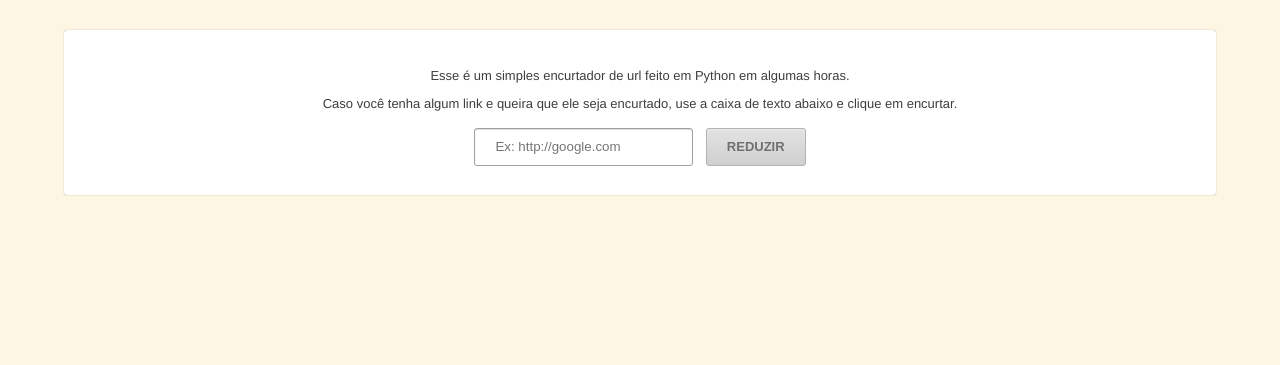
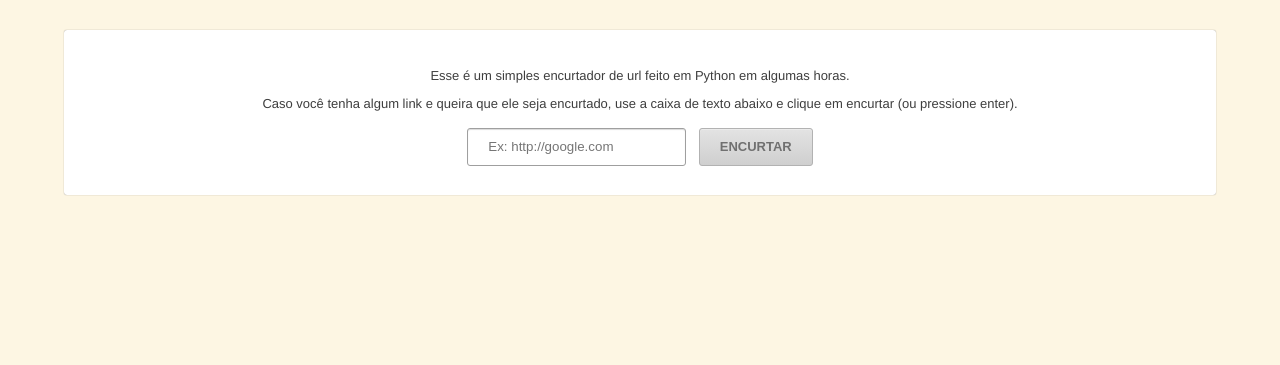
Before and after one commit to rnossal/nssl-shorter, a Flask app: page / in a window 1280 px wide. Shown: the part 86-451 px from the top of the page. Run offline with Flask 2, Linux system fonts and the light colour scheme.

Commit message:
Corrigido uns bugs e adicionado a opção encurtar pressionando enter no campo de text

```diff
--- a/static/js/script.js
+++ b/static/js/script.js
@@ -16,12 +16,12 @@ function printMessage(response) {
 	response = JSON.parse(response);
 	var message = document.createElement('span');
 	message.id = 'spn';
-	if (response.errorCode == null) {
+	if (response.errorCode === null) {
 		var newUrl = window.location.href + response.url;
 		message.innerHTML = 'Aqui está sua URL encurtada: <a id="newURL" href="' + newUrl + '">' + newUrl + '</a>';
 		message.className = 'urlDone';
 	}
-	else if (response.errorCode == 0) {
+	else if (response.errorCode === 0) {
 		message.innerHTML = 'Você precisa fornecer alguma URL para ser encurtada pelo menos.';
 		message.className = 'urlError';
 	}
@@ -30,7 +30,7 @@ function printMessage(response) {
 		message.className = 'urlError';
 	}
 	var spn = document.getElementById('spn');
-	if (spn != null) {
+	if (spn !== null) {
 		spn.parentNode.removeChild(spn);
 	}
 	insertAfter(message, document.getElementById('cont'));
@@ -39,3 +39,10 @@ function printMessage(response) {
 function insertAfter(newNode, referenceNode) {
 	referenceNode.parentNode.insertBefore(newNode, referenceNode.nextSibling);
 }
+
+function inputKeyPress(evt) {
+	if(evt.which == 13 || evt.keyCode == 13) {
+		shortIt();
+	}
+}
+document.getElementById('url-input').addEventListener('keypress', inputKeyPress);
--- a/templates/index.html
+++ b/templates/index.html
@@ -2,8 +2,8 @@
 {% block content %}
 <section id="cont">
 	<p>Esse é um simples encurtador de url feito em Python em algumas horas.</p>
-	<p>Caso você tenha algum link e queira que ele seja encurtado, use a caixa de texto abaixo e clique em encurtar.</p>
+	<p>Caso você tenha algum link e queira que ele seja encurtado, use a caixa de texto abaixo e clique em encurtar (ou pressione enter).</p>
 	<input type="text" id="url-input" placeholder="Ex: http://google.com">
-	<button id="short" onclick="shortIt()">reduzir</button>
+	<button id="short" onclick="shortIt()">encurtar</button>
 </section>
 {% endblock %}
```
